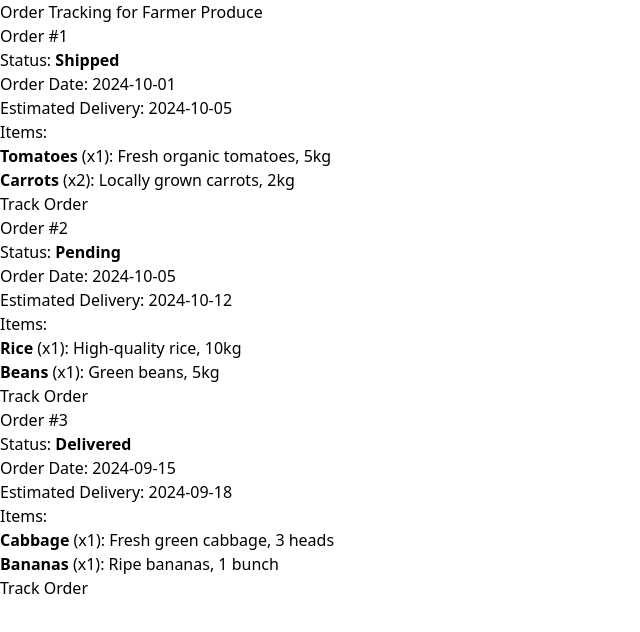
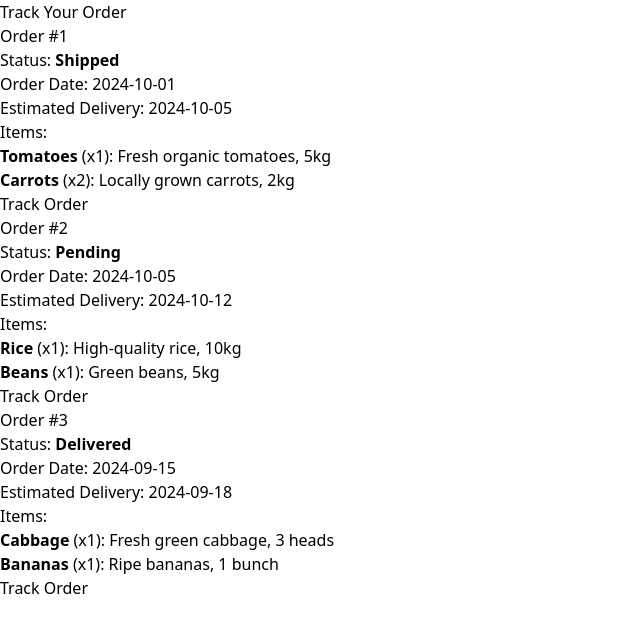
Before and after one commit to Elabs-llc/CropCircle, a React (Vite) app in the folder client/: page /customer/orders in a window 1280 px wide. Shown: the top 632 px of the page, without its empty margins (0-640 px from the left). Built offline with nearby package versions, Linux system fonts and the light colour scheme.

Commit message:
Added OrderTracking page to display order status of produce

```diff
--- a/client/src/pages/Customer/OrderTracking.jsx
+++ b/client/src/pages/Customer/OrderTracking.jsx
@@ -38,13 +38,13 @@
   const [orders, setOrders] = useState([]);
 
   useEffect(() => {
-    // Simulate fetching farmer produce orders from an API or database
+    // simulate fetching farmer produce from database
     setOrders(ordersData);
   }, []);
 
   return (
     <div className="max-w-4xl mx-auto p-4">
-      <h1 className="text-3xl font-bold text-center text-green-600 mb-6">Order Tracking for Farmer Produce</h1>
+      <h1 className="text-3xl font-bold text-center text-green-600 mb-6">Track Your Order</h1>
       <div>
         {orders.length === 0 ? (
           <p className="text-center text-gray-500">Loading orders...</p>
```
